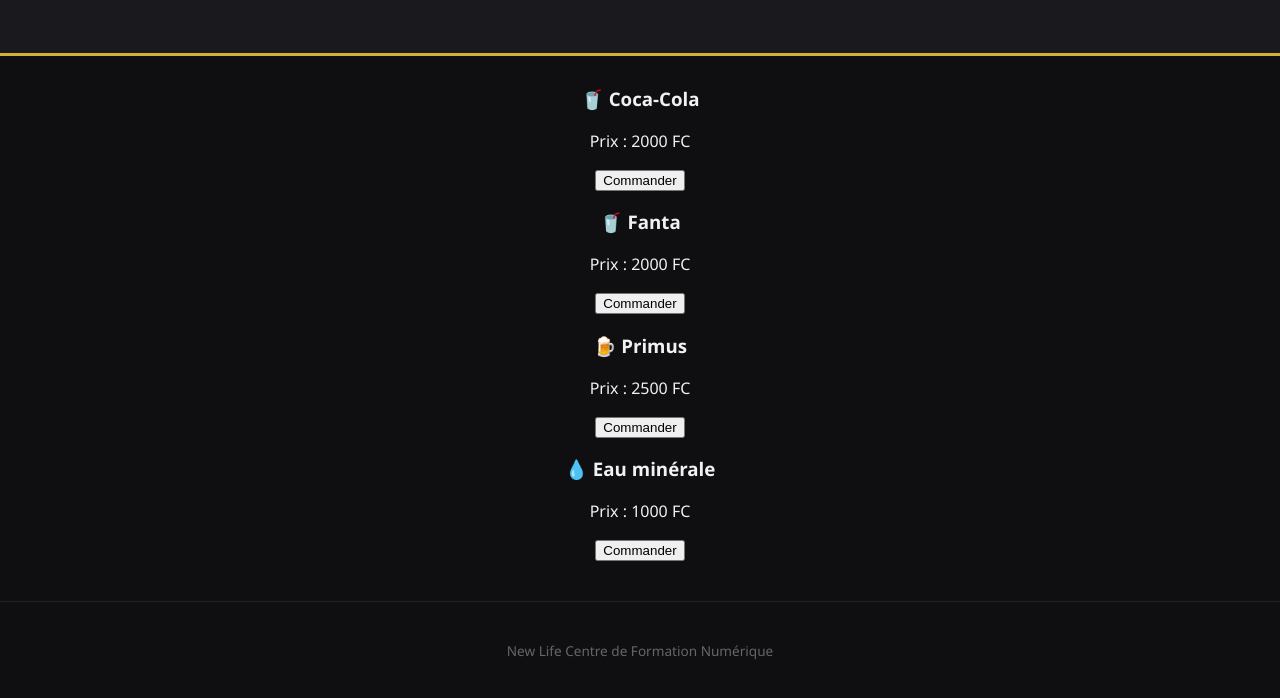
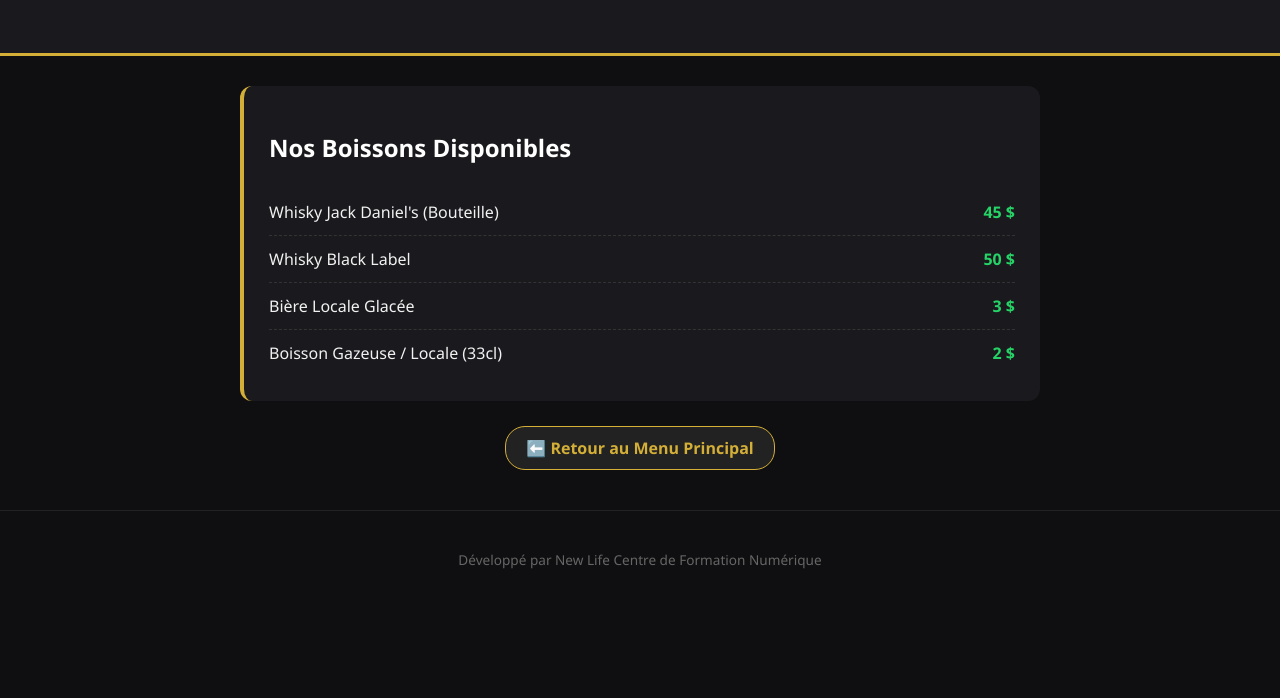
Before and after one commit to narcissekisalu12/RestoGest, a plain HTML site: page boissons.html in a window 1280 px wide. Shown: the part 123-821 px from the top of the page. After the commit the page ends 800 px from the top, so only its background shows below. Drawn offline with Linux system fonts and the light colour scheme.

Commit message:
Update boissons.html

```diff
--- a/boissons.html
+++ b/boissons.html
@@ -1,60 +1,50 @@
 <!DOCTYPE html>
 <html lang="fr">
-
 <head>
     <meta charset="UTF-8">
     <meta name="viewport" content="width=device-width, initial-scale=1.0">
-
-    <title>Boissons - RestoGest</title>
-
+    <title>RestoGest - Boissons</title>
     <link rel="stylesheet" href="style.css">
 </head>
-
 <body>
 
 <header>
-    <h1>🍹 Boissons</h1>
-    <p>Choisissez votre boisson</p>
+    <h1>🍹 Bar & Boissons</h1>
+    <p>Découvrez notre sélection de boissons fraîches et spiritueux</p>
 </header>
 
+<main>
+    <div class="menu-box">
+        <h2>Nos Boissons Disponibles</h2>
 
-<main>
+        <div class="menu-item">
+            <span>Whisky Jack Daniel's (Bouteille)</span>
+            <span class="price">45 $</span>
+        </div>
 
-    <div class="produit">
-        <h3>🥤 Coca-Cola</h3>
-        <p>Prix : 2000 FC</p>
-        <button>Commander</button>
+        <div class="menu-item">
+            <span>Whisky Black Label</span>
+            <span class="price">50 $</span>
+        </div>
+
+        <div class="menu-item">
+            <span>Bière Locale Glacée</span>
+            <span class="price">3 $</span>
+        </div>
+
+        <div class="menu-item">
+            <span>Boisson Gazeuse / Locale (33cl)</span>
+            <span class="price">2 $</span>
+        </div>
     </div>
 
-
-    <div class="produit">
-        <h3>🥤 Fanta</h3>
-        <p>Prix : 2000 FC</p>
-        <button>Commander</button>
-    </div>
-
-
-    <div class="produit">
-        <h3>🍺 Primus</h3>
-        <p>Prix : 2500 FC</p>
-        <button>Commander</button>
-    </div>
-
-
-    <div class="produit">
-        <h3>💧 Eau minérale</h3>
-        <p>Prix : 1000 FC</p>
-        <button>Commander</button>
-    </div>
-
-
+    <!-- Bouton pour revenir à l'accueil -->
+    <a href="index.html" class="back-btn">⬅️ Retour au Menu Principal</a>
 </main>
 
-
 <footer>
-    <p>New Life Centre de Formation Numérique</p>
+    <p>Développé par New Life Centre de Formation Numérique</p>
 </footer>
-
 
 </body>
 </html>
```
